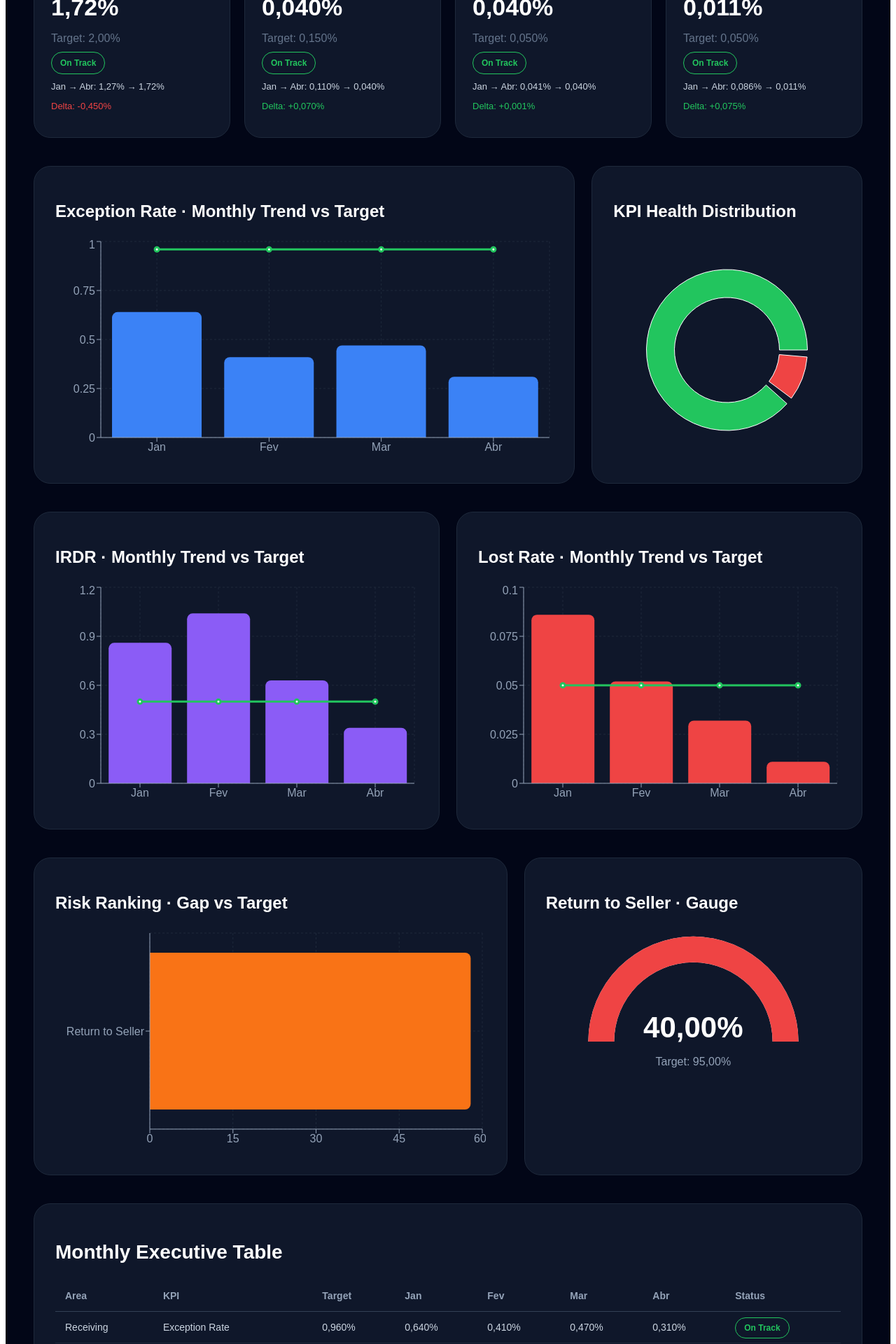
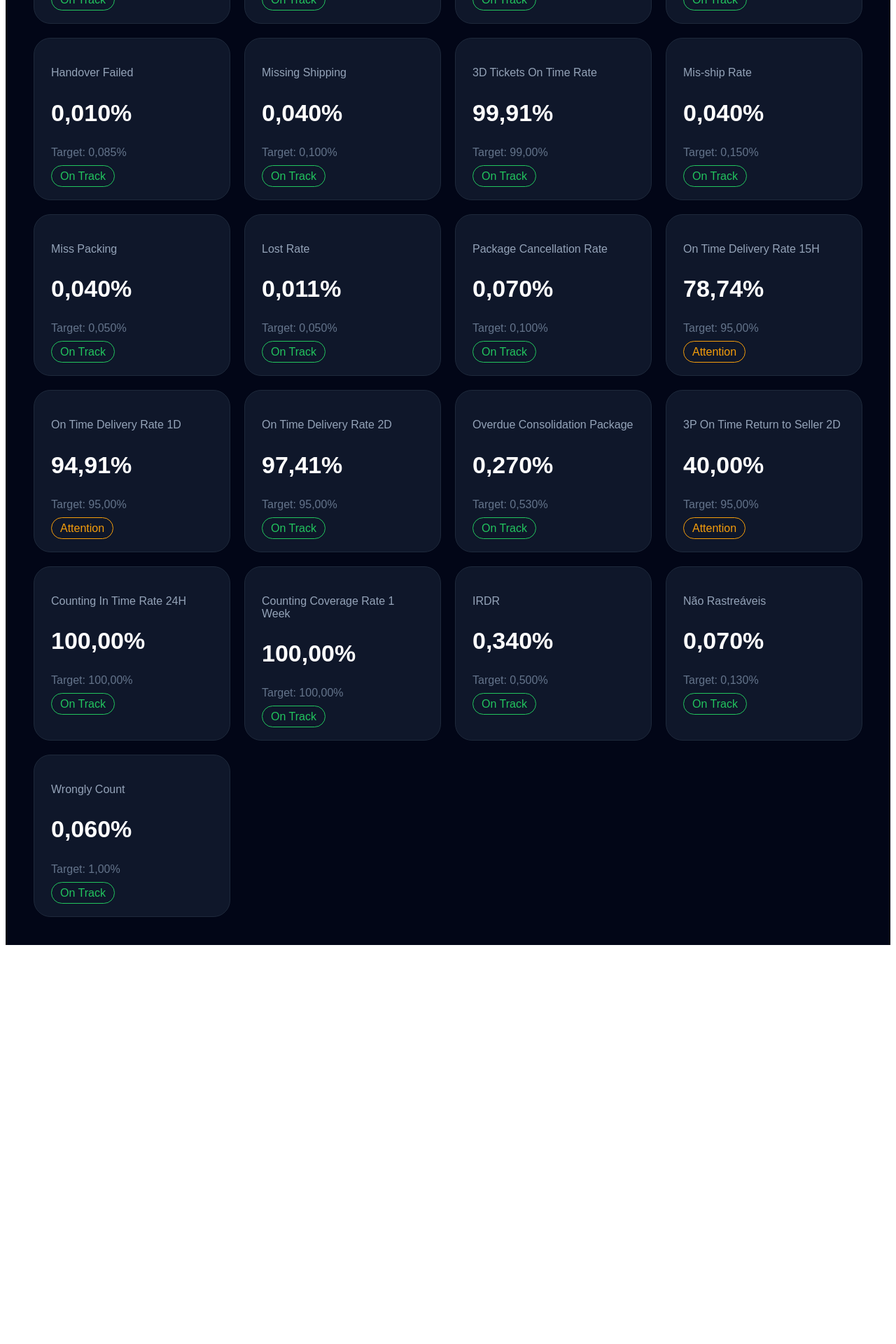
Before and after one commit to gabrielmedinaleite-hue/exception-handling-dashboard, a Next.js app: page / in a window 1280 px wide. Shown: the part 880-2800 px from the top of the page at 70% size. After the commit the page ends 2238 px from the top, so only its background shows below. Built offline with nearby package versions, Linux system fonts and the light colour scheme.

Commit message:
Update page.js

```diff
--- a/app/page.js
+++ b/app/page.js
@@ -17,140 +17,41 @@ import {
   RadialBar,
 } from "recharts";
 
+/* =========================
+   KPI DATA COMPLETA
+========================= */
+
 const kpis = [
-  {
-    title: "Exception Rate",
-    area: "Receiving",
-    target: 0.96,
-    jan: 0.64,
-    feb: 0.41,
-    mar: 0.47,
-    apr: 0.31,
-    value: 0.31,
-    unit: "%",
-    direction: "lower",
-  },
-  {
-    title: "Empty Box",
-    area: "Receiving",
-    target: 0.20,
-    jan: 0.45,
-    feb: 0.27,
-    mar: 0.26,
-    apr: 0.14,
-    value: 0.14,
-    unit: "%",
-    direction: "lower",
-  },
-  {
-    title: "Short Picking",
-    area: "Picking",
-    target: 0.08,
-    jan: 0.05,
-    feb: 0.03,
-    mar: 0.06,
-    apr: 0.05,
-    value: 0.05,
-    unit: "%",
-    direction: "lower",
-  },
-  {
-    title: "Abnormal Sorting",
-    area: "Receiving",
-    target: 0.20,
-    jan: 0.14,
-    feb: 0.10,
-    mar: 0.15,
-    apr: 0.13,
-    value: 0.13,
-    unit: "%",
-    direction: "lower",
-  },
-  {
-    title: "Abnormal Shelving",
-    area: "Packing",
-    target: 2.00,
-    jan: 1.27,
-    feb: 1.23,
-    mar: 1.61,
-    apr: 1.72,
-    value: 1.72,
-    unit: "%",
-    direction: "lower",
-  },
-  {
-    title: "Mis-ship Rate",
-    area: "Shipping",
-    target: 0.15,
-    jan: 0.11,
-    feb: 0.05,
-    mar: 0.07,
-    apr: 0.04,
-    value: 0.04,
-    unit: "%",
-    direction: "lower",
-  },
-  {
-    title: "Miss Packing",
-    area: "Packing",
-    target: 0.05,
-    jan: 0.041,
-    feb: 0.025,
-    mar: 0.034,
-    apr: 0.04,
-    value: 0.04,
-    unit: "%",
-    direction: "lower",
-  },
-  {
-    title: "Lost Rate",
-    area: "Shipping",
-    target: 0.05,
-    jan: 0.086,
-    feb: 0.052,
-    mar: 0.032,
-    apr: 0.011,
-    value: 0.011,
-    unit: "%",
-    direction: "lower",
-  },
-  {
-    title: "Return to Seller",
-    area: "Return",
-    target: 95,
-    jan: 41.6,
-    feb: 46.2,
-    mar: 49.3,
-    apr: 40.0,
-    value: 40.0,
-    unit: "%",
-    direction: "higher",
-  },
-  {
-    title: "IRDR",
-    area: "Inventory",
-    target: 0.50,
-    jan: 0.86,
-    feb: 1.04,
-    mar: 0.63,
-    apr: 0.34,
-    value: 0.34,
-    unit: "%",
-    direction: "lower",
-  },
-  {
-    title: "Wrongly Count",
-    area: "Inventory",
-    target: 1.00,
-    jan: 0.10,
-    feb: 0.16,
-    mar: 0.11,
-    apr: 0.06,
-    value: 0.06,
-    unit: "%",
-    direction: "lower",
-  },
+  { title: "Capital Loss Rate", area: "Loss", target: 0.095, jan: 0.108, feb: 0.003, mar: 0.001, apr: 0.001, value: 0.001, unit: "%", direction: "lower" },
+  { title: "Operation Difference Rate", area: "Operation", target: 0.27, jan: 0.06, feb: 0.05, mar: 0.05, apr: 0.06, value: 0.06, unit: "%", direction: "lower" },
+  { title: "Exception Rate", area: "Receiving", target: 0.96, jan: 0.64, feb: 0.41, mar: 0.47, apr: 0.31, value: 0.31, unit: "%", direction: "lower" },
+  { title: "Empty Box", area: "Receiving", target: 0.20, jan: 0.45, feb: 0.27, mar: 0.26, apr: 0.14, value: 0.14, unit: "%", direction: "lower" },
+  { title: "Short Picking", area: "Picking", target: 0.08, jan: 0.05, feb: 0.03, mar: 0.06, apr: 0.05, value: 0.05, unit: "%", direction: "lower" },
+  { title: "Abnormal Sorting", area: "Receiving", target: 0.20, jan: 0.14, feb: 0.10, mar: 0.15, apr: 0.13, value: 0.13, unit: "%", direction: "lower" },
+  { title: "Abnormal Shelving", area: "Packing", target: 2.00, jan: 1.27, feb: 1.23, mar: 1.61, apr: 1.72, value: 1.72, unit: "%", direction: "lower" },
+  { title: "Miss Scan", area: "Handover", target: 0.15, jan: 0.04, feb: 0.02, mar: 0.03, apr: 0.04, value: 0.04, unit: "%", direction: "lower" },
+  { title: "Handover Failed", area: "Handover", target: 0.085, jan: 0.01, feb: 0.00, mar: 0.01, apr: 0.01, value: 0.01, unit: "%", direction: "lower" },
+  { title: "Missing Shipping", area: "Handover", target: 0.10, jan: 0.17, feb: 0.078, mar: 0.04, apr: 0.04, value: 0.04, unit: "%", direction: "lower" },
+  { title: "3D Tickets On Time Rate", area: "Tickets", target: 99.00, jan: 99.71, feb: 99.94, mar: 99.84, apr: 99.91, value: 99.91, unit: "%", direction: "higher" },
+  { title: "Mis-ship Rate", area: "Shipping", target: 0.15, jan: 0.11, feb: 0.05, mar: 0.07, apr: 0.04, value: 0.04, unit: "%", direction: "lower" },
+  { title: "Miss Packing", area: "Packing", target: 0.05, jan: 0.041, feb: 0.025, mar: 0.034, apr: 0.04, value: 0.04, unit: "%", direction: "lower" },
+  { title: "Lost Rate", area: "Shipping", target: 0.05, jan: 0.086, feb: 0.052, mar: 0.032, apr: 0.011, value: 0.011, unit: "%", direction: "lower" },
+  { title: "Package Cancellation Rate", area: "Cancellation", target: 0.10, jan: 0.10, feb: 0.09, mar: 0.09, apr: 0.07, value: 0.07, unit: "%", direction: "lower" },
+  { title: "On Time Delivery Rate 15H", area: "Delivery", target: 95.00, jan: 0, feb: 0, mar: 0, apr: 78.74, value: 78.74, unit: "%", direction: "higher" },
+  { title: "On Time Delivery Rate 1D", area: "Delivery", target: 95.00, jan: 0, feb: 0, mar: 0, apr: 94.91, value: 94.91, unit: "%", direction: "higher" },
+  { title: "On Time Delivery Rate 2D", area: "Delivery", target: 95.00, jan: 0, feb: 0, mar: 0, apr: 97.41, value: 97.41, unit: "%", direction: "higher" },
+  { title: "Overdue Consolidation Package", area: "Shipping", target: 0.53, jan: 0.21, feb: 0.24, mar: 0.36, apr: 0.27, value: 0.27, unit: "%", direction: "lower" },
+  { title: "3P On Time Return to Seller 2D", area: "Return", target: 95.00, jan: 41.6, feb: 46.2, mar: 49.3, apr: 40.0, value: 40.0, unit: "%", direction: "higher" },
+  { title: "Counting In Time Rate 24H", area: "Inventory", target: 100.00, jan: 100, feb: 100, mar: 100, apr: 100, value: 100, unit: "%", direction: "higher" },
+  { title: "Counting Coverage Rate 1 Week", area: "Inventory", target: 100.00, jan: 100, feb: 100, mar: 99.82, apr: 100, value: 100, unit: "%", direction: "higher" },
+  { title: "IRDR", area: "Inventory", target: 0.50, jan: 0.86, feb: 1.04, mar: 0.63, apr: 0.34, value: 0.34, unit: "%", direction: "lower" },
+  { title: "Não Rastreáveis", area: "Inventory", target: 0.13, jan: 0.24, feb: 0.32, mar: 0.17, apr: 0.07, value: 0.07, unit: "%", direction: "lower" },
+  { title: "Wrongly Count", area: "Inventory", target: 1.00, jan: 0.10, feb: 0.16, mar: 0.11, apr: 0.06, value: 0.06, unit: "%", direction: "lower" },
 ];
+
+/* =========================
+   LOGIC
+========================= */
 
 function isOnTrack(kpi) {
   return kpi.direction === "lower" ? kpi.value <= kpi.target : kpi.value >= kpi.target;
@@ -158,20 +59,12 @@ function isOnTrack(kpi) {
 
 function getStatus(kpi) {
   if (isOnTrack(kpi)) return "On Track";
-
-  const gap =
-    kpi.direction === "lower"
-      ? ((kpi.value - kpi.target) / kpi.target) * 100
-      : ((kpi.target - kpi.value) / kpi.target) * 100;
-
-  if (gap > 30) return "Critical";
   return "Attention";
 }
 
 function getColor(status) {
   if (status === "On Track") return "#22c55e";
-  if (status === "Attention") return "#f59e0b";
-  return "#ef4444";
+  return "#f59e0b";
 }
 
 function fmt(value) {
@@ -181,332 +74,48 @@ function fmt(value) {
   })}%`;
 }
 
-const monthlyOverview = [
-  {
-    month: "Jan",
-    exception: 0.64,
-    exceptionTarget: 0.96,
-    irdr: 0.86,
-    irdrTarget: 0.5,
-    lost: 0.086,
-    lostTarget: 0.05,
-  },
-  {
-    month: "Fev",
-    exception: 0.41,
-    exceptionTarget: 0.96,
-    irdr: 1.04,
-    irdrTarget: 0.5,
-    lost: 0.052,
-    lostTarget: 0.05,
-  },
-  {
-    month: "Mar",
-    exception: 0.47,
-    exceptionTarget: 0.96,
-    irdr: 0.63,
-    irdrTarget: 0.5,
-    lost: 0.032,
-    lostTarget: 0.05,
-  },
-  {
-    month: "Abr",
-    exception: 0.31,
-    exceptionTarget: 0.96,
-    irdr: 0.34,
-    irdrTarget: 0.5,
-    lost: 0.011,
-    lostTarget: 0.05,
-  },
-];
-
-const statusData = [
-  {
-    name: "On Track",
-    value: kpis.filter((kpi) => getStatus(kpi) === "On Track").length,
-  },
-  {
-    name: "Attention",
-    value: kpis.filter((kpi) => getStatus(kpi) === "Attention").length,
-  },
-  {
-    name: "Critical",
-    value: kpis.filter((kpi) => getStatus(kpi) === "Critical").length,
-  },
-];
-
-const riskRanking = kpis
-  .map((kpi) => {
-    const gap =
-      kpi.direction === "lower"
-        ? ((kpi.value - kpi.target) / kpi.target) * 100
-        : ((kpi.target - kpi.value) / kpi.target) * 100;
-
-    return {
-      name: kpi.title,
-      gap: Math.max(0, Number(gap.toFixed(1))),
-    };
-  })
-  .filter((item) => item.gap > 0)
-  .sort((a, b) => b.gap - a.gap);
+/* =========================
+   MAIN
+========================= */
 
 export default function Dashboard() {
-  const onTrack = statusData[0].value;
-  const attention = statusData[1].value;
-  const critical = statusData[2].value;
+  const onTrack = kpis.filter((k) => getStatus(k) === "On Track").length;
+  const attention = kpis.length - onTrack;
 
   return (
-    <main
-      style={{
-        background: "#020617",
-        minHeight: "100vh",
-        color: "white",
-        padding: "40px",
-        fontFamily: "Arial",
-      }}
-    >
+    <main style={{ background: "#020617", minHeight: "100vh", color: "white", padding: "40px", fontFamily: "Arial" }}>
+
       <header style={{ marginBottom: "40px" }}>
-        <p style={{ color: "#fb923c", fontWeight: "bold", letterSpacing: "1px" }}>
-          SHEIN WHA · EXCEPTION HANDLING & INVENTORY
-        </p>
-
-        <h1 style={{ fontSize: "44px", marginBottom: "8px" }}>
-          Executive Scorecard Dashboard
-        </h1>
-
-        <p style={{ color: "#94a3b8", fontSize: "18px" }}>
-          Monthly performance view · January to April · Target vs Actual
-        </p>
+        <p style={{ color: "#fb923c", fontWeight: "bold" }}>SHEIN WHA · EXCEPTION HANDLING & INVENTORY</p>
+        <h1 style={{ fontSize: "44px" }}>Executive Scorecard Dashboard</h1>
       </header>
 
-      <section
-        style={{
-          display: "grid",
-          gridTemplateColumns: "repeat(auto-fit,minmax(220px,1fr))",
-          gap: "20px",
-          marginBottom: "40px",
-        }}
-      >
+      {/* TOP CARDS */}
+      <section style={{ display: "grid", gridTemplateColumns: "repeat(auto-fit,minmax(220px,1fr))", gap: "20px", marginBottom: "40px" }}>
         <TopCard title="Total KPIs" value={kpis.length} color="#38bdf8" />
         <TopCard title="On Track" value={onTrack} color="#22c55e" />
         <TopCard title="Attention" value={attention} color="#f59e0b" />
-        <TopCard title="Critical" value={critical} color="#ef4444" />
       </section>
 
-      <section
-        style={{
-          display: "grid",
-          gridTemplateColumns: "repeat(auto-fit,minmax(260px,1fr))",
-          gap: "20px",
-          marginBottom: "40px",
-        }}
-      >
-        {kpis.slice(0, 8).map((item) => (
+      {/* KPI CARDS */}
+      <section style={{ display: "grid", gridTemplateColumns: "repeat(auto-fit,minmax(260px,1fr))", gap: "20px" }}>
+        {kpis.map((item) => (
           <KpiCard key={item.title} item={item} />
         ))}
       </section>
 
-      <section
-        style={{
-          display: "grid",
-          gridTemplateColumns: "2fr 1fr",
-          gap: "24px",
-          marginBottom: "40px",
-        }}
-      >
-        <ChartCard title="Exception Rate · Monthly Trend vs Target">
-          <ResponsiveContainer width="100%" height={320}>
-            <ComposedChart data={monthlyOverview}>
-              <CartesianGrid strokeDasharray="3 3" stroke="#1e293b" />
-              <XAxis dataKey="month" stroke="#94a3b8" />
-              <YAxis stroke="#94a3b8" />
-              <Tooltip />
-              <Bar dataKey="exception" name="Exception Rate" fill="#3b82f6" radius={[8, 8, 0, 0]} />
-              <Line dataKey="exceptionTarget" name="Target" stroke="#22c55e" strokeWidth={3} />
-            </ComposedChart>
-          </ResponsiveContainer>
-        </ChartCard>
-
-        <ChartCard title="KPI Health Distribution">
-          <ResponsiveContainer width="100%" height={320}>
-            <PieChart>
-              <Pie
-                data={statusData}
-                dataKey="value"
-                nameKey="name"
-                innerRadius={75}
-                outerRadius={115}
-                paddingAngle={5}
-              >
-                <Cell fill="#22c55e" />
-                <Cell fill="#f59e0b" />
-                <Cell fill="#ef4444" />
-              </Pie>
-              <Tooltip />
-            </PieChart>
-          </ResponsiveContainer>
-        </ChartCard>
-      </section>
-
-      <section
-        style={{
-          display: "grid",
-          gridTemplateColumns: "1fr 1fr",
-          gap: "24px",
-          marginBottom: "40px",
-        }}
-      >
-        <ChartCard title="IRDR · Monthly Trend vs Target">
-          <ResponsiveContainer width="100%" height={320}>
-            <ComposedChart data={monthlyOverview}>
-              <CartesianGrid strokeDasharray="3 3" stroke="#1e293b" />
-              <XAxis dataKey="month" stroke="#94a3b8" />
-              <YAxis stroke="#94a3b8" />
-              <Tooltip />
-              <Bar dataKey="irdr" name="IRDR" fill="#8b5cf6" radius={[8, 8, 0, 0]} />
-              <Line dataKey="irdrTarget" name="Target" stroke="#22c55e" strokeWidth={3} />
-            </ComposedChart>
-          </ResponsiveContainer>
-        </ChartCard>
-
-        <ChartCard title="Lost Rate · Monthly Trend vs Target">
-          <ResponsiveContainer width="100%" height={320}>
-            <ComposedChart data={monthlyOverview}>
-              <CartesianGrid strokeDasharray="3 3" stroke="#1e293b" />
-              <XAxis dataKey="month" stroke="#94a3b8" />
-              <YAxis stroke="#94a3b8" />
-              <Tooltip />
-              <Bar dataKey="lost" name="Lost Rate" fill="#ef4444" radius={[8, 8, 0, 0]} />
-              <Line dataKey="lostTarget" name="Target" stroke="#22c55e" strokeWidth={3} />
-            </ComposedChart>
-          </ResponsiveContainer>
-        </ChartCard>
-      </section>
-
-      <section
-        style={{
-          display: "grid",
-          gridTemplateColumns: "1.4fr 1fr",
-          gap: "24px",
-          marginBottom: "40px",
-        }}
-      >
-        <ChartCard title="Risk Ranking · Gap vs Target">
-          <ResponsiveContainer width="100%" height={320}>
-            <BarChart data={riskRanking} layout="vertical">
-              <CartesianGrid strokeDasharray="3 3" stroke="#1e293b" />
-              <XAxis type="number" stroke="#94a3b8" />
-              <YAxis dataKey="name" type="category" stroke="#94a3b8" width={130} />
-              <Tooltip />
-              <Bar dataKey="gap" name="Gap %" fill="#f97316" radius={[0, 8, 8, 0]} />
-            </BarChart>
-          </ResponsiveContainer>
-        </ChartCard>
-
-        <ChartCard title="Return to Seller · Gauge">
-          <Gauge value={40} target={95} label="RTS 2D SLA" />
-        </ChartCard>
-      </section>
-
-      <section
-        style={{
-          background: "#0f172a",
-          border: "1px solid #1e293b",
-          borderRadius: "24px",
-          padding: "30px",
-          marginBottom: "40px",
-        }}
-      >
-        <h2 style={{ fontSize: "28px", marginBottom: "24px" }}>
-          Monthly Executive Table
-        </h2>
-
-        <div style={{ overflowX: "auto" }}>
-          <table style={{ width: "100%", borderCollapse: "collapse", fontSize: "14px" }}>
-            <thead>
-              <tr style={{ color: "#94a3b8", textAlign: "left" }}>
-                <th style={th}>Area</th>
-                <th style={th}>KPI</th>
-                <th style={th}>Target</th>
-                <th style={th}>Jan</th>
-                <th style={th}>Fev</th>
-                <th style={th}>Mar</th>
-                <th style={th}>Abr</th>
-                <th style={th}>Status</th>
-              </tr>
-            </thead>
-
-            <tbody>
-              {kpis.map((kpi) => {
-                const status = getStatus(kpi);
-                const color = getColor(status);
-
-                return (
-                  <tr key={kpi.title} style={{ borderTop: "1px solid #1e293b" }}>
-                    <td style={td}>{kpi.area}</td>
-                    <td style={td}>{kpi.title}</td>
-                    <td style={td}>{fmt(kpi.target)}</td>
-                    <td style={td}>{fmt(kpi.jan)}</td>
-                    <td style={td}>{fmt(kpi.feb)}</td>
-                    <td style={td}>{fmt(kpi.mar)}</td>
-                    <td style={td}>{fmt(kpi.apr)}</td>
-                    <td style={td}>
-                      <span
-                        style={{
-                          padding: "7px 12px",
-                          borderRadius: "999px",
-                          border: `1px solid ${color}`,
-                          color,
-                          fontWeight: "bold",
-                          fontSize: "12px",
-                        }}
-                      >
-                        {status}
-                      </span>
-                    </td>
-                  </tr>
-                );
-              })}
-            </tbody>
-          </table>
-        </div>
-      </section>
-
-      <section
-        style={{
-          background: "#0f172a",
-          border: "1px solid #1e293b",
-          borderRadius: "24px",
-          padding: "30px",
-        }}
-      >
-        <h2 style={{ fontSize: "28px", marginBottom: "20px" }}>
-          Executive Insights
-        </h2>
-
-        <ul style={{ color: "#cbd5e1", lineHeight: "2", fontSize: "16px" }}>
-          <li>Exception Rate shows strong improvement from January to April and remains below target.</li>
-          <li>IRDR improved significantly in April, indicating better inventory accuracy control.</li>
-          <li>Lost Rate shows the strongest improvement and is now below target.</li>
-          <li>Return to Seller remains the biggest executive concern and should be monitored daily.</li>
-          <li>Risk Ranking helps prioritize where leadership should focus weekly RCA routines.</li>
-        </ul>
-      </section>
     </main>
   );
 }
 
+/* =========================
+   COMPONENTS
+========================= */
+
 function TopCard({ title, value, color }) {
   return (
-    <div
-      style={{
-        background: "#0f172a",
-        border: "1px solid #1e293b",
-        borderRadius: "24px",
-        padding: "24px",
-      }}
-    >
-      <p style={{ color: "#94a3b8", marginBottom: "12px" }}>{title}</p>
+    <div style={{ background: "#0f172a", border: "1px solid #1e293b", borderRadius: "24px", padding: "24px" }}>
+      <p style={{ color: "#94a3b8" }}>{title}</p>
       <h2 style={{ fontSize: "38px", color }}>{value}</h2>
     </div>
   );
@@ -516,108 +125,15 @@ function KpiCard({ item }) {
   const status = getStatus(item);
   const color = getColor(status);
 
-  const improvement =
-    item.direction === "lower"
-      ? item.jan - item.apr
-      : item.apr - item.jan;
+  return (
+    <div style={{ background: "#0f172a", border: "1px solid #1e293b", borderRadius: "24px", padding: "24px" }}>
+      <p style={{ color: "#94a3b8" }}>{item.title}</p>
+      <h2 style={{ fontSize: "34px" }}>{fmt(item.value)}</h2>
+      <p style={{ color: "#64748b" }}>Target: {fmt(item.target)}</p>
 
-  return (
-    <div
-      style={{
-        background: "#0f172a",
-        border: "1px solid #1e293b",
-        borderRadius: "24px",
-        padding: "24px",
-      }}
-    >
-      <p style={{ color: "#94a3b8", marginBottom: "10px" }}>{item.title}</p>
-
-      <h2 style={{ fontSize: "34px", marginBottom: "8px" }}>{fmt(item.value)}</h2>
-
-      <p style={{ color: "#64748b", marginBottom: "16px" }}>
-        Target: {fmt(item.target)}
-      </p>
-
-      <span
-        style={{
-          padding: "8px 12px",
-          borderRadius: "999px",
-          border: `1px solid ${color}`,
-          color,
-          fontSize: "12px",
-          fontWeight: "bold",
-        }}
-      >
+      <span style={{ border: `1px solid ${color}`, color, padding: "6px 12px", borderRadius: "999px" }}>
         {status}
       </span>
-
-      <p style={{ color: "#cbd5e1", marginTop: "18px", fontSize: "13px" }}>
-        Jan → Abr: {fmt(item.jan)} → {fmt(item.apr)}
-      </p>
-
-      <p style={{ color: improvement >= 0 ? "#22c55e" : "#ef4444", fontSize: "13px" }}>
-        Delta: {improvement >= 0 ? "+" : ""}
-        {fmt(improvement)}
-      </p>
     </div>
   );
 }
-
-function ChartCard({ title, children }) {
-  return (
-    <div
-      style={{
-        background: "#0f172a",
-        border: "1px solid #1e293b",
-        borderRadius: "24px",
-        padding: "30px",
-      }}
-    >
-      <h2 style={{ fontSize: "24px", marginBottom: "24px" }}>{title}</h2>
-      {children}
-    </div>
-  );
-}
-
-function Gauge({ value, target, label }) {
-  const percent = Math.min(100, (value / target) * 100);
-
-  return (
-    <div style={{ height: "320px", position: "relative" }}>
-      <ResponsiveContainer width="100%" height="100%">
-        <RadialBarChart
-          innerRadius="70%"
-          outerRadius="100%"
-          data={[{ name: label, value: percent }]}
-          startAngle={180}
-          endAngle={0}
-        >
-          <RadialBar dataKey="value" fill="#ef4444" background />
-        </RadialBarChart>
-      </ResponsiveContainer>
-
-      <div
-        style={{
-          position: "absolute",
-          top: "46%",
-          left: "50%",
-          transform: "translate(-50%, -50%)",
-          textAlign: "center",
-        }}
-      >
-        <h2 style={{ fontSize: "42px", marginBottom: "8px" }}>{fmt(value)}</h2>
-        <p style={{ color: "#94a3b8" }}>Target: {fmt(target)}</p>
-      </div>
-    </div>
-  );
-}
-
-const th = {
-  padding: "14px",
-  borderBottom: "1px solid #334155",
-};
-
-const td = {
-  padding: "14px",
-  color: "#cbd5e1",
-};
```
